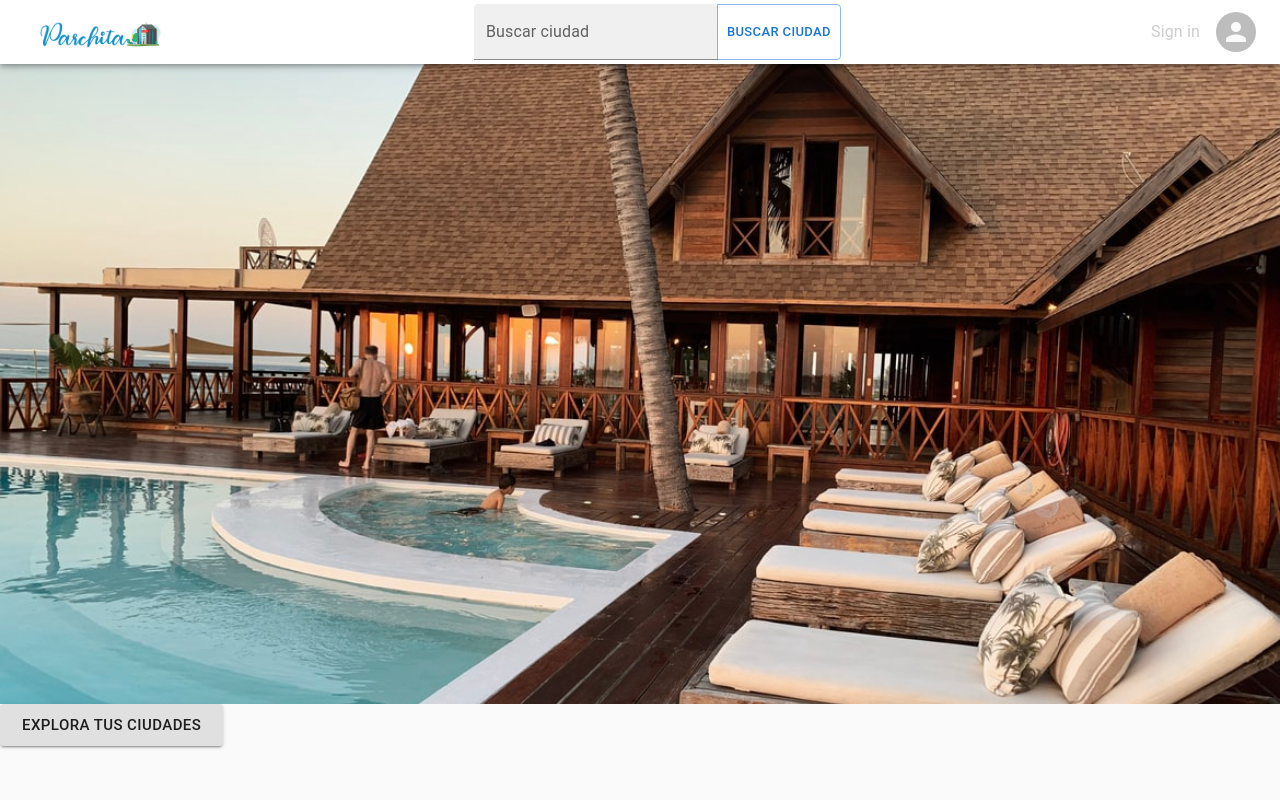
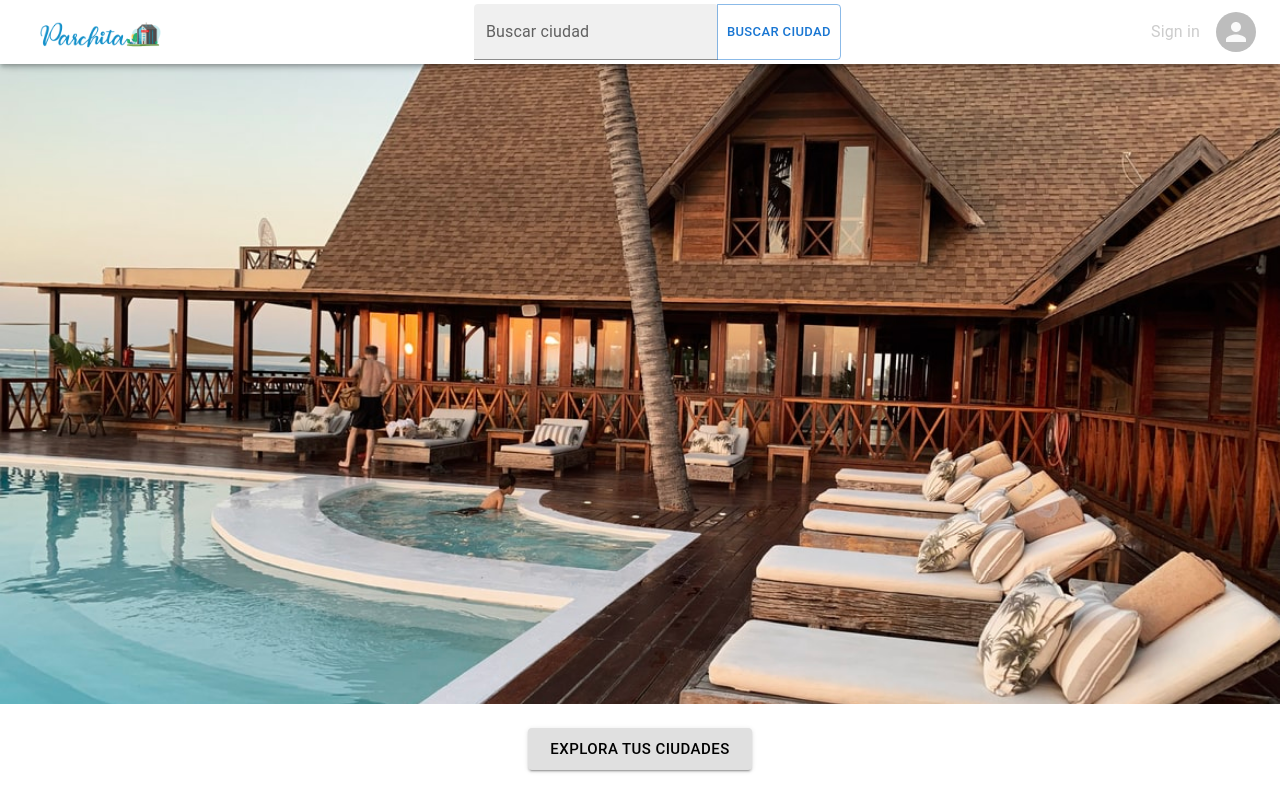
Before and after one commit to Parchitas/Parchita, a React (Create React App) app: page / in a window 1280 px wide. Built offline with nearby package versions, Linux system fonts and the light colour scheme.

Commit message:
design solo boton login

```diff
--- a/src/pages/HomePage.js
+++ b/src/pages/HomePage.js
@@ -1,5 +1,5 @@
 import React from 'react'
-import {CssBaseline, makeStyles, Button, Typography} from '@material-ui/core'
+import {CssBaseline, makeStyles, Button, Typography, Grid} from '@material-ui/core'
 import Banner from '../components/Banner/Banner'
 import DatePicker from '../components/General/DatePicker'
 import {useState, useContext} from 'react'
@@ -7,43 +7,31 @@ import { Link } from "react-router-dom"
 import { sessionContext } from "../context/SessionContext"
 
 
+
 const HomePage = () => {
 
   const {isAdmin} = useContext(sessionContext)
-  const classes=useStyle()
+
 
   return (
     <>
-    <CssBaseline>
-    {isAdmin ? <Link to="/dashboard" >Ver Dashboards AQUI</Link> : null}
-      <div className={classes.root}>
+      <div >
           <Banner/>
       </div>
-      </CssBaseline>
+
       <Typography></Typography>
-      <Link to="/ciudades">
-        <Button size="large" variant='contained' color='error'>Explora tus ciudades</Button>
-      </Link>
-
+      <br/><div>
+        <Grid container justifyContent="center" spacing={1}>
+          <Grid item sx>
+                    <Button component={Link} to="/ciudades" size="large" variant='contained' color='error' >Explora tus ciudades</Button>
+          </Grid>{isAdmin ?
+          <Grid item sx>
+                    <Button component={Link} to="/dashboard" size="large" variant='contained' color='error' >Ver Dashboards AQUI</Button>
+          </Grid>: null}
+        </Grid>
+      </div>
     </>
   )
 }
 
-
-const useStyle=makeStyles((theme)=>({
-  root:{
-    display: "flex",
-    flexDirection: "column",
-
-  },
-  dates:{
-    display: "flex",
-    flexDirection: "column",
-
-  },
-
-
-
-}))
-
 export default HomePage
```
